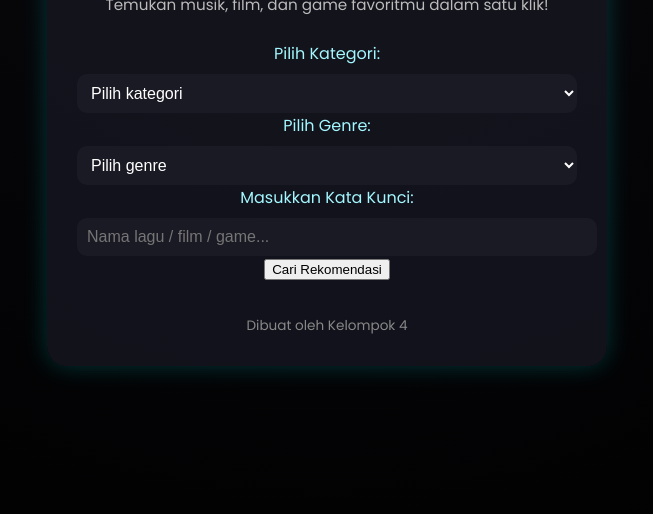
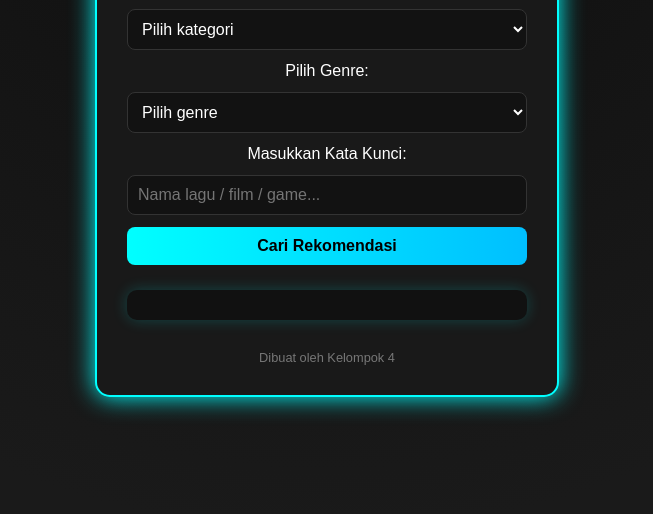
Before and after one commit to DaudAsfa/Machine-Learning, a plain HTML site: page index.html in a window 1280 px wide. Shown: the part 286-800 px from the top of the page, without its empty margins (313-966 px from the left). Drawn offline with Linux system fonts and the light colour scheme.

Commit message:
Update style.css

```diff
--- a/style.css
+++ b/style.css
@@ -1,107 +1,108 @@
-@import url('https://fonts.googleapis.com/css2?family=Poppins:wght@400;600&display=swap');
-
 body {
   margin: 0;
   font-family: 'Poppins', sans-serif;
-  background: radial-gradient(circle at top, #0a0a0f 0%, #000 100%);
-  color: #f5f5f5;
-  min-height: 100vh;
+  background: radial-gradient(circle at top, #0d0d0d, #1a1a1a 80%);
+  color: #fff;
   display: flex;
   justify-content: center;
   align-items: center;
+  min-height: 100vh;
 }
 
 .container {
   text-align: center;
-  background: rgba(20, 20, 30, 0.9);
+  background: rgba(25, 25, 25, 1);
+  border-radius: 15px;
   padding: 30px;
-  border-radius: 20px;
-  box-shadow: 0 0 25px rgba(0, 255, 255, 0.2);
   width: 90%;
-  max-width: 500px;
+  max-width: 400px;
+  box-shadow: 0 0 25px #0ff;
+  border: 2px solid #0ff;
 }
 
 .title {
-  font-size: 2.5rem;
-  color: #00ffff;
-  text-shadow: 0 0 15px #00ffff;
-  margin-bottom: 10px;
+  font-size: 2em;
+  color: #0ff;
+  text-shadow: 0 0 10px #0ff, 0 0 25px cyan;
 }
 
 .subtitle {
-  font-size: 0.95rem;
   color: #bbb;
-  margin-bottom: 25px;
-}
-
-.select-group, .input-group {
-  text-align: left;
+  font-size: 0.9em;
   margin-bottom: 20px;
 }
 
-label {
-  display: block;
-  color: #a3f7ff;
-  margin-bottom: 8px;
+form {
+  display: flex;
+  flex-direction: column;
+  gap: 12px;
+}
+
+select, input, button {
+  padding: 10px;
+  border-radius: 8px;
+  border: none;
+  outline: none;
+  font-size: 1em;
 }
 
 select, input {
-  width: 100%;
-  padding: 10px;
-  border-radius: 10px;
-  border: none;
-  outline: none;
-  background: #1a1a25;
+  background: #121212;
   color: #fff;
-  font-size: 1rem;
+  border: 1px solid #333;
 }
 
-.btn {
-  width: 100%;
-  background: linear-gradient(90deg, #00ffff, #00aaff);
+button {
+  background: linear-gradient(90deg, #0ff, #00bfff);
   color: #000;
   font-weight: bold;
-  border: none;
-  padding: 12px;
-  border-radius: 12px;
   cursor: pointer;
   transition: 0.3s;
 }
 
-.btn:hover {
-  background: linear-gradient(90deg, #00ccff, #0077ff);
-  box-shadow: 0 0 20px #00ffff;
+button:hover {
+  box-shadow: 0 0 10px #0ff, 0 0 20px cyan;
+  transform: scale(1.03);
 }
 
 .result-box {
   margin-top: 25px;
-  font-size: 1.1rem;
-  color: #fff;
-  text-align: center;
+  background: #111;
+  padding: 15px;
+  border-radius: 10px;
+  box-shadow: 0 0 15px #0ff3;
+  font-size: 1em;
+  color: #eee;
+  animation: fadeIn 0.4s ease-in-out;
 }
 
 .result-box a {
-  color: #00ffff;
+  color: #0ff;
   text-decoration: none;
   font-weight: bold;
-  transition: 0.2s;
 }
 
 .result-box a:hover {
-  text-shadow: 0 0 8px #00ffff;
+  text-decoration: underline;
 }
 
 footer {
-  margin-top: 35px;
-  font-size: 0.85rem;
-  color: #888;
+  margin-top: 30px;
+  font-size: 0.8em;
+  color: #777;
 }
 
-@media (max-width: 480px) {
-  .title {
-    font-size: 2rem;
-  }
+@keyframes fadeIn {
+  from {opacity: 0; transform: translateY(10px);}
+  to {opacity: 1; transform: translateY(0);}
+}
+
+@media (max-width: 600px) {
   .container {
+    width: 95%;
     padding: 20px;
   }
+  .title {
+    font-size: 1.8em;
+  }
 }
```
